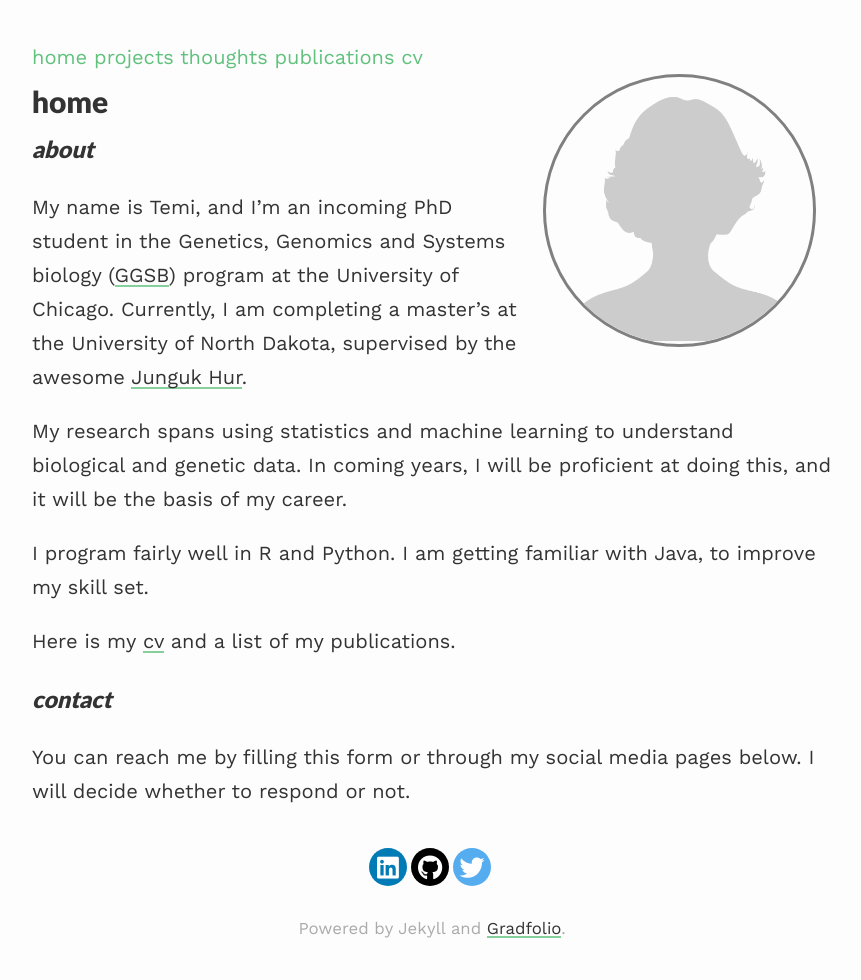
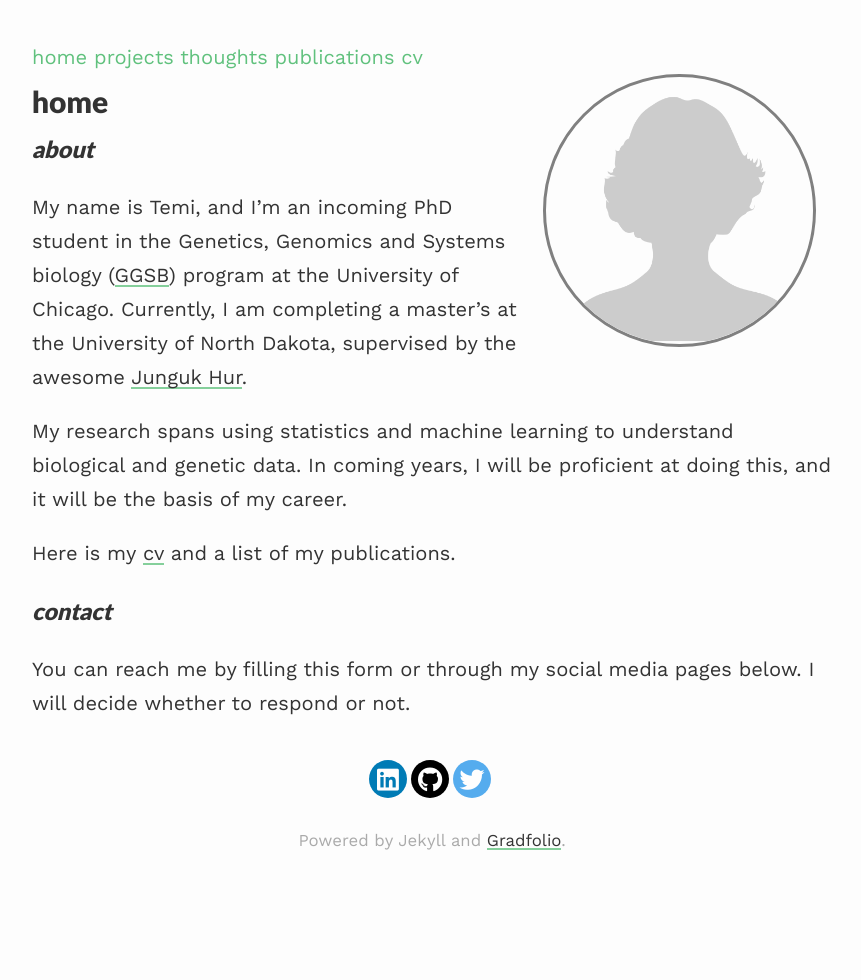
Before and after one commit to tobbyxy/temipete.github.io, a Jekyll site: the page built from index.md, in a window 1280 px wide. Shown: the whole page, without its empty margins (208-1069 px from the left). Built offline with Jekyll 4.4.1, drawn with Linux system fonts in a browser that asks for light colours; nearby versions of some CDN libraries; our own code applies the rules of GitHub Pages for plain Markdown files.

Commit message:
Update index.md

```diff
--- a/index.md
+++ b/index.md
@@ -13,8 +13,6 @@ My name is Temi, and I'm an incoming PhD student in the Genetics, Genomics and S
 
 My research spans using statistics and machine learning to understand biological and genetic data. In coming years, I will be proficient at doing this, and it will be the basis of my career.
 
-I program fairly well in R and Python. I am getting familiar with Java, to improve my skill set.
-
 Here is my [cv](../docs/cv.pdf){:target="_blank"} and a list of my publications.
 
 ### *contact*
```
